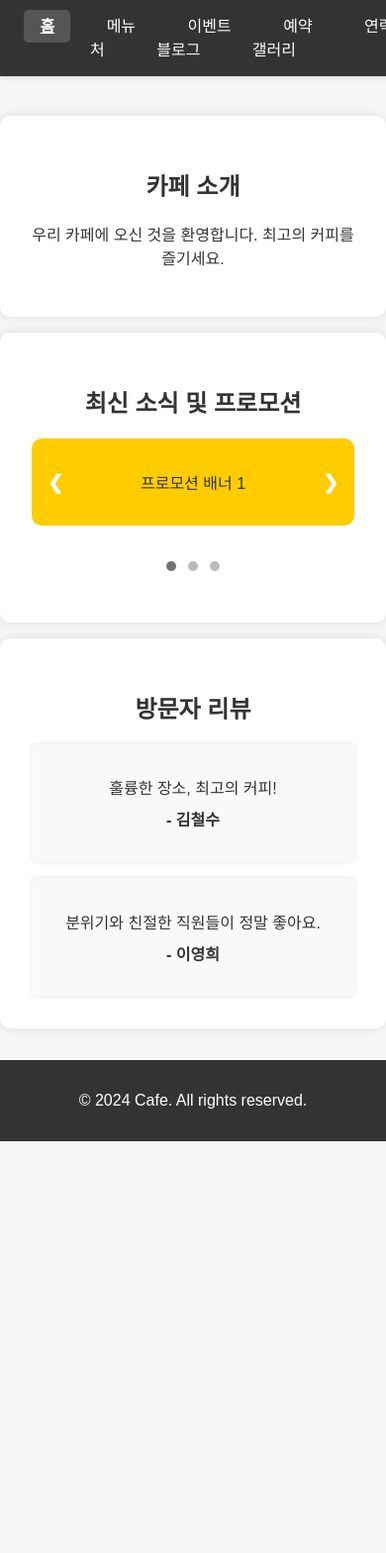
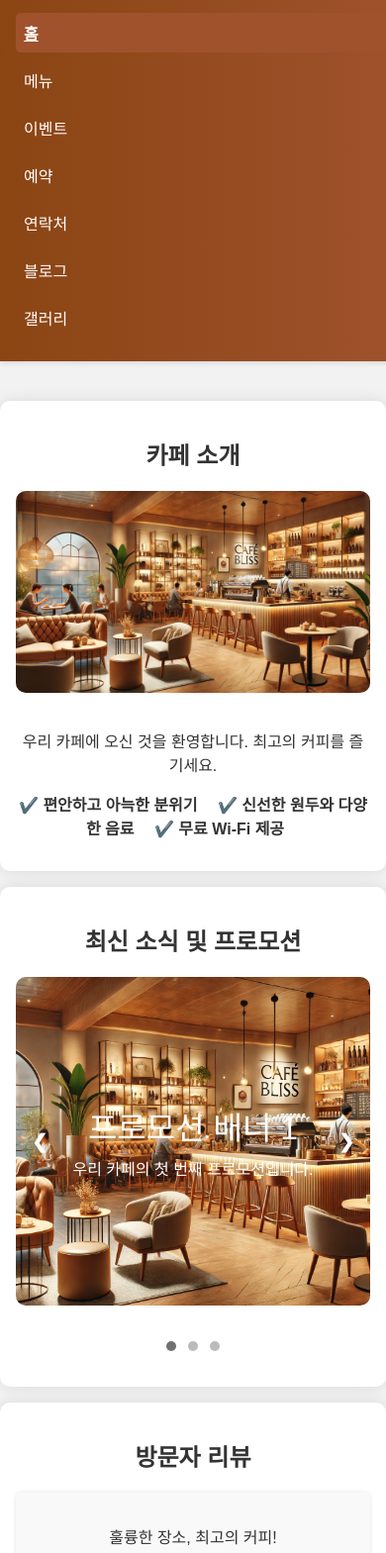
Before and after one commit to cogito21g/cafe_website, a plain HTML site: page index.html in a window 390 px wide. Shown: the part 82-1651 px from the top of the page at 99% size. Before the commit the page ends 1235 px from the top, so only its background shows below. Drawn offline with Linux system fonts and the light colour scheme.

Commit message:
feat: 홈페이지 디자인 및 프로모션 배너 추가
- 헤더와 푸터 디자인 개선
- 최신 소식 및 프로모션 섹션에 슬라이드 기능 추가
- 프로모션 배너에 이미지와 그라데이션 배경 적용
- 슬라이드 전환 애니메이션 효과 추가

```diff
--- a/css/home.css
+++ b/css/home.css
@@ -5,22 +5,56 @@
   margin: 1rem auto;
   max-width: 800px;
   border-radius: 10px;
-    box-shadow: 0 0 10px rgba(0, 0, 0, 0.1);
+  box-shadow: 0 0 15px rgba(0, 0, 0, 0.1);
   text-align: center;
 }
 
-  /* 인트로 섹션의 상단 마진 조정 */
 .intro {
-    margin-top: 0.5rem; /* 상단 마진을 줄임 */
+  margin-top: 0.5rem;
 }
 
 /* 배너 스타일 설정 */
 .banner {
-    background-color: #ffcc00;
   text-align: center;
   padding: 2rem;
-    /* margin-top: 1rem; */
   border-radius: 5px;
+  color: white;
+  font-size: 1.5rem;
+  display: flex;
+  flex-direction: column;
+  align-items: center;
+  justify-content: center;
+  height: 300px; /* 배너 높이 설정 */
+  background-size: cover;
+  background-position: center;
+}
+
+.banner-default {
+  background: linear-gradient(90deg, #ffcc00, #ff9900);
+}
+
+.banner-image-1 {
+  background-image: url('../img/promotion1.webp'); /* 첫 번째 프로모션 이미지 경로 */
+}
+
+.banner-image-2 {
+  background-image: url('../img/promotion2.webp'); /* 두 번째 프로모션 이미지 경로 */
+}
+
+.banner-image-3 {
+  background-image: url('../img/promotion3.webp'); /* 세 번째 프로모션 이미지 경로 */
+}
+
+/* 배너 제목 스타일 설정 */
+.banner-title {
+  font-size: 2rem;
+  margin-bottom: 0.5rem;
+}
+
+/* 배너 설명 텍스트 스타일 설정 */
+.banner-text {
+  font-size: 1rem;
+  max-width: 600px;
 }
 
 /* 슬라이드 컨테이너 스타일 설정 */
@@ -33,13 +67,14 @@
   border-radius: 10px;
 }
 
-  .slide {
-    display: none;
-    width: 100%;
+.slides {
+  display: flex;
+  transition: transform 1s ease-in-out; /* 슬라이드 애니메이션 효과 */
 }
 
-  .active-slide {
-    display: block;
+.slide {
+  min-width: 100%;
+  box-sizing: border-box;
 }
 
 /* 이전/다음 버튼 스타일 설정 */
@@ -49,13 +84,13 @@
   top: 50%;
   transform: translateY(-50%);
   width: auto;
-    padding: 0.5rem; /* 크기를 줄임 */
+  padding: 0.5rem;
   color: white;
   font-weight: bold;
-    font-size: 1.2rem; /* 크기를 줄임 */
+  font-size: 1.2rem;
   user-select: none;
-    background-color: transparent; /* 기본 배경 투명 */
-    border-radius: 50%; /* 둥글게 설정 */
+  background-color: transparent;
+  border-radius: 50%;
 }
 
 .prev {
@@ -67,7 +102,7 @@
 }
 
 .prev:hover, .next:hover {
-    background-color: rgba(211, 211, 211, 0.8); /* 호버 시 연한 회색 느낌 */
+  background-color: rgba(211, 211, 211, 0.8);
 }
 
 /* 페이지 표시 스타일 설정 */
@@ -78,9 +113,9 @@
 
 .dot {
   cursor: pointer;
-    height: 10px; /* 크기를 더 작게 조정 */
-    width: 10px; /* 크기를 더 작게 조정 */
-    margin: 0 4px; /* 간격 조정 */
+  height: 10px;
+  width: 10px;
+  margin: 0 4px;
   background-color: #bbb;
   border-radius: 50%;
   display: inline-block;
@@ -93,29 +128,64 @@
 
 /* 리뷰 섹션 스타일 설정 */
 .reviews {
-    text-align: center; /* 텍스트를 가운데 정렬 */
+  text-align: center;
 }
 
-  /* 리뷰 스타일 설정 */
 .review {
   background-color: #f9f9f9;
-    padding: 1.5rem; /* 패딩을 조금 더 키움 */
+  padding: 1.5rem;
   margin-top: 1rem;
   border-radius: 5px;
   box-shadow: 0 0 5px rgba(0, 0, 0, 0.1);
-    display: block; /* 블록 요소로 설정 */
-    text-align: center; /* 텍스트를 가운데 정렬 */
-    max-width: 600px; /* 최대 너비 설정 */
-    margin-left: auto; /* 가운데 정렬을 위해 추가 */
-    margin-right: auto; /* 가운데 정렬을 위해 추가 */
+  display: block;
+  text-align: center;
+  max-width: 600px;
+  margin-left: auto;
+  margin-right: auto;
 }
 
 .review p {
-    margin: 0.5rem 0; /* 위아래 여백 추가 */
+  margin: 0.5rem 0;
 }
 
 .review strong {
   display: block;
   margin-top: 0.5rem;
-    text-align: center; /* 이름을 가운데 정렬 */
+  text-align: center;
 }
+
+/* 인트로 섹션에 이미지와 특징 스타일 추가 */
+.intro img {
+  width: 100%;
+  height: auto;
+  border-radius: 10px;
+  margin-bottom: 1rem;
+}
+
+.features {
+  text-align: center;
+  margin-top: 1rem;
+  list-style: none;
+  padding: 0;
+}
+
+.features li {
+  display: inline;
+  margin-right: 1rem;
+  font-weight: bold;
+}
+
+/* 반응형 디자인 설정 */
+@media (max-width: 768px) {
+  .intro, .news, .reviews {
+    padding: 1rem;
+  }
+
+  .banner {
+    padding: 1rem;
+  }
+
+  .features {
+    text-align: center;
+  }
+}
--- a/css/style.css
+++ b/css/style.css
@@ -3,36 +3,35 @@ body {
     font-family: 'Noto Sans KR', sans-serif;
     margin: 0;
     padding: 0;
-    background-color: #f5f5f5;
+    background-color: #f2f2f2;
     color: #333;
   }
 
   /* 헤더 스타일 설정 */
   header {
-    background-color: #333;
+    background: linear-gradient(90deg, #8B4513, #A0522D); /* 카페 분위기에 어울리는 브라운 톤 그라데이션 배경 */
     color: white;
-    padding: 1rem;
+    padding: 1rem 2rem;
     text-align: center;
     position: sticky;
     top: 0;
     width: 100%;
     z-index: 1000;
-    box-shadow: 0 2px 5px rgba(0, 0, 0, 0.1); /* 그림자 추가 */
+    box-shadow: 0 2px 5px rgba(0, 0, 0, 0.1);
   }
 
   header h1 {
     margin: 0;
     font-size: 2rem;
-    padding-bottom: 1rem; /* h1과 nav 사이 간격 추가 */
-    border-bottom: 1px solid #555; /* h1과 nav 사이 구분선 추가 */
+    padding-bottom: 1rem;
+    border-bottom: 1px solid #A0522D;
   }
 
-  /* 네비게이션 스타일 설정 */
   nav ul {
     list-style: none;
     padding: 0;
     text-align: center;
-    margin: 1rem 0 0; /* 상단 마진 제거, 하단 마진 추가 */
+    margin: 1rem 0 0;
   }
 
   nav ul li {
@@ -49,26 +48,45 @@ body {
   }
 
   nav ul li a:hover {
-    background-color: #555;
+    background-color: #A0522D;
   }
 
-  /* 푸터 스타일 설정 */
   footer {
-    background-color: #333;
+    background: linear-gradient(90deg, #8B4513, #A0522D); /* 카페 분위기에 어울리는 브라운 톤 그라데이션 배경 */
     color: white;
     text-align: center;
-    padding: 1rem;
-    margin-top: 2rem; /* 푸터에 상단 마진 추가 */
+    padding: 1rem 2rem;
+    margin-top: 2rem;
   }
 
-  /* 현재 페이지 링크 스타일 */
   nav ul li a.active {
     font-weight: bold;
     text-decoration: underline;
-    background-color: #555;
+    background-color: #A0522D;
   }
 
-  /* 메인 콘텐츠 패딩 설정 */
   main {
-    padding-top: 2rem; /* 고정된 헤더의 높이만큼 추가 패딩 */
+    padding-top: 2rem;
   }
+
+  /* 반응형 디자인 설정 */
+  @media (max-width: 768px) {
+    header, footer {
+      text-align: left;
+      padding: 1rem;
+    }
+
+    nav ul {
+      text-align: left;
+    }
+
+    nav ul li {
+      display: block;
+      margin: 0.5rem 0;
+    }
+
+    nav ul li a {
+      display: block;
+      padding: 0.5rem;
+    }
+  }
--- a/index.html
+++ b/index.html
@@ -12,7 +12,7 @@
     <h1>카페에 오신 것을 환영합니다</h1>
     <nav>
       <ul>
-        <li><a href="index.html">홈</a></li>
+        <li><a href="index.html" class="active">홈</a></li>
         <li><a href="menu.html">메뉴</a></li>
         <li><a href="events.html">이벤트</a></li>
         <li><a href="reservation.html">예약</a></li>
@@ -26,20 +26,37 @@
   <main>
     <section class="intro">
       <h2>카페 소개</h2>
+      <img src="img/cafe-interior.webp" alt="카페 내부 이미지">
       <p>우리 카페에 오신 것을 환영합니다. 최고의 커피를 즐기세요.</p>
+      <ul class="features">
+        <li>✔️ 편안하고 아늑한 분위기</li>
+        <li>✔️ 신선한 원두와 다양한 음료</li>
+        <li>✔️ 무료 Wi-Fi 제공</li>
+      </ul>
     </section>
 
     <section class="news">
       <h2>최신 소식 및 프로모션</h2>
       <div class="slider">
-        <div class="slide active-slide">
-          <div class="banner">프로모션 배너 1</div>
-        </div>
-        <div class="slide">
-          <div class="banner">프로모션 배너 2</div>
-        </div>
-        <div class="slide">
-          <div class="banner">프로모션 배너 3</div>
+        <div class="slides">
+          <div class="slide">
+            <div class="banner banner-image-1">
+              <div class="banner-title">프로모션 배너 1</div>
+              <div class="banner-text">우리 카페의 첫 번째 프로모션입니다.</div>
+            </div>
+          </div>
+          <div class="slide">
+            <div class="banner banner-image-2">
+              <div class="banner-title">프로모션 배너 2</div>
+              <div class="banner-text">우리 카페의 두 번째 프로모션입니다.</div>
+            </div>
+          </div>
+          <div class="slide">
+            <div class="banner banner-image-3">
+              <div class="banner-title">프로모션 배너 3</div>
+              <div class="banner-text">우리 카페의 세 번째 프로모션입니다.</div>
+            </div>
+          </div>
         </div>
         <a class="prev" onclick="plusSlides(-1)">&#10094;</a>
         <a class="next" onclick="plusSlides(1)">&#10095;</a>
--- a/js/home.js
+++ b/js/home.js
@@ -1,11 +1,27 @@
 // DOMContentLoaded 이벤트가 발생하면 실행될 함수
 document.addEventListener('DOMContentLoaded', () => {
   console.log('홈페이지 전용 스크립트가 실행되었습니다.');
+
   // 슬라이드 쇼 초기화
   showSlides(slideIndex);
+
+  // 헤더의 메뉴 항목에 마우스 오버 시 색상 변경
+  const menuItems = document.querySelectorAll('nav ul li a');
+  menuItems.forEach(item => {
+    item.addEventListener('mouseover', () => {
+      item.style.backgroundColor = '#A0522D';
+    });
+    item.addEventListener('mouseout', () => {
+      if (!item.classList.contains('active')) {
+        item.style.backgroundColor = '';
+      }
+    });
+  });
 });
 
 let slideIndex = 1;
+let slides;
+let dots;
 
 // 다음/이전 슬라이드로 이동
 function plusSlides(n) {
@@ -20,20 +36,18 @@ document.addEventListener('DOMContentLoaded', () => {
 // 현재 슬라이드를 표시하는 함수
 function showSlides(n) {
   let i;
-    let slides = document.getElementsByClassName("slide");
-    let dots = document.getElementsByClassName("dot");
+  slides = document.querySelectorAll(".slide");
+  dots = document.getElementsByClassName("dot");
 
   if (n > slides.length) { slideIndex = 1 }
   if (n < 1) { slideIndex = slides.length }
-
-    for (i = 0; i < slides.length; i++) {
-      slides[i].style.display = "none";
-    }
 
   for (i = 0; i < dots.length; i++) {
     dots[i].className = dots[i].className.replace(" active-dot", "");
   }
 
-    slides[slideIndex-1].style.display = "block";
-    dots[slideIndex-1].className += " active-dot";
+  const slider = document.querySelector(".slides");
+  slider.style.transform = `translateX(${-((slideIndex - 1) * 100)}%)`;
+
+  dots[slideIndex - 1].className += " active-dot";
 }
--- a/js/menu.js
+++ b/js/menu.js
@@ -0,0 +1,5 @@
+// DOMContentLoaded 이벤트가 발생하면 실행될 함수
+document.addEventListener('DOMContentLoaded', () => {
+    console.log('메뉴 페이지 전용 스크립트가 실행되었습니다.');
+    // 추가적인 JavaScript 코드 작성 가능
+  });
```
Also changed, not shown: css/menu.css (+48 -0 lines), menu.html (+60 -0 lines), img/cafe-interior.webp (added), img/promotion1.webp (added), img/promotion2.webp (added), img/promotion3.webp (added), 1 other file. Lines whose indentation alone changed are shown as unchanged.
